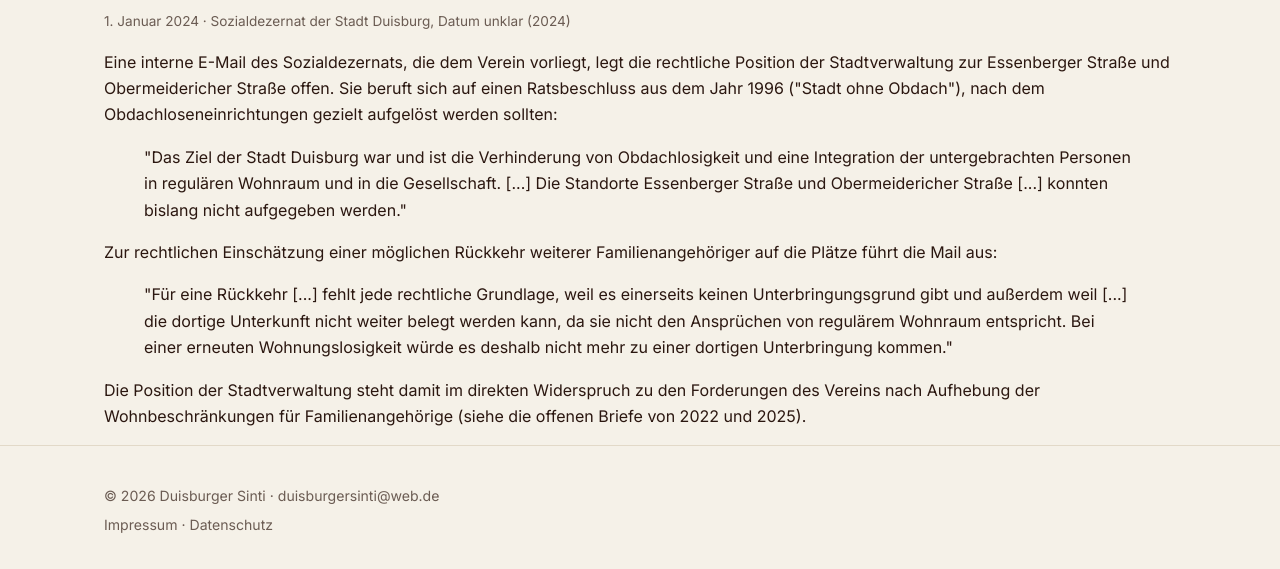
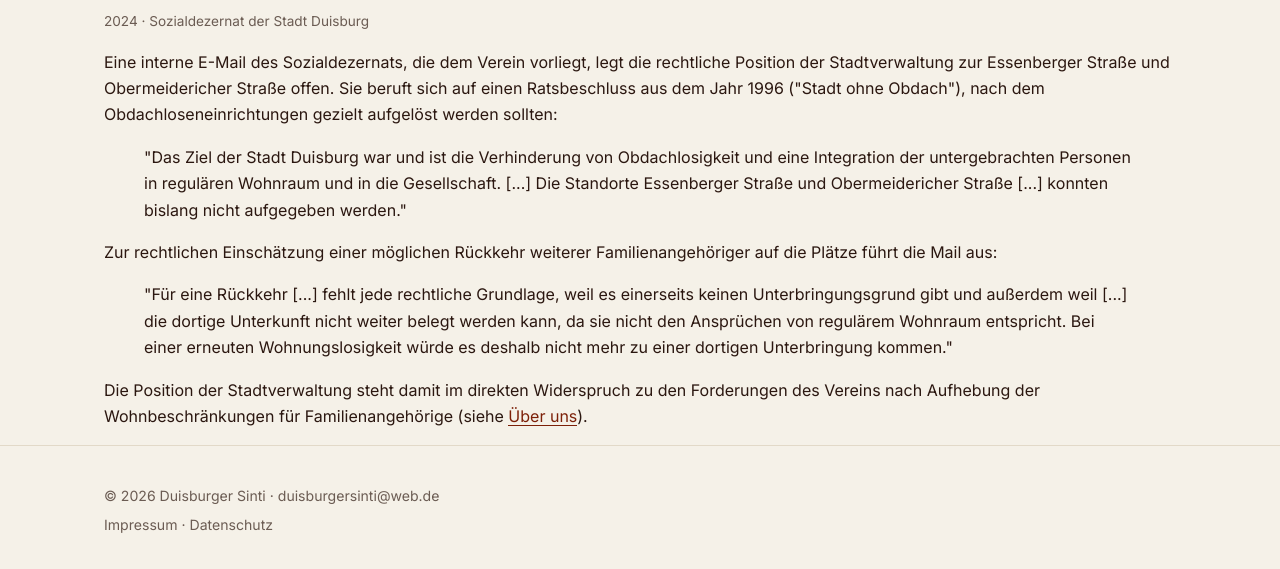
Before and after one commit to ZKHochfeld/duisburger-sinti-webseite, an Eleventy site: page src/presse/2024-sozialdezernat-position-essenberger-strasse.md in a window 1280 px wide. Shown: the part 193-762 px from the top of the page. Built offline with nearby package versions, Linux system fonts and the light colour scheme; Eleventy itself is replaced by a stand-in of ours; files that its build step writes are made by us from their sources.

Commit message:
Zeige nur Jahr statt fiktivem Datum, entferne Verweis auf gelöschten Brief
"Datum unklar (2024)" ersetzt durch reines Jahr 2024 (neues optionales
Feld datumUngenau + jahr-Filter). Verweis auf die "offenen Briefe von
2022 und 2025" entfernt, da der 2025er Brief nie verschickt und von der
Website gelöscht wurde – Widerspruch verlinkt jetzt auf Über uns.

```diff
--- a/src/_includes/presse-eintrag.njk
+++ b/src/_includes/presse-eintrag.njk
@@ -4,7 +4,7 @@ layout: base.njk
 <article>
   <span class="abzeichen">{{ kategorie or "Presse" }}</span>
   <h1>{{ title }}</h1>
-  <p class="karte__meta">{{ date | datum }}{% if quelle %} · {{ quelle }}{% endif %}</p>
+  <p class="karte__meta">{% if datumUngenau %}{{ date | jahr }}{% else %}{{ date | datum }}{% endif %}{% if quelle %} · {{ quelle }}{% endif %}</p>
   {% if titelbild %}<img src="{{ titelbild }}" alt="" style="width:100%;border-radius:10px;margin:1rem 0;">{% endif %}
   {{ content | safe }}
   {% if link %}<p><a href="{{ link }}" target="_blank" rel="noopener">{% if link.startsWith('/assets/') %}Dokument herunterladen{% else %}Originalartikel{% endif %} &rarr;</a></p>{% endif %}
--- a/src/presse/2024-sozialdezernat-position-essenberger-strasse.md
+++ b/src/presse/2024-sozialdezernat-position-essenberger-strasse.md
@@ -2,8 +2,9 @@
 layout: presse-eintrag.njk
 title: "Die Position der Stadtverwaltung zur Essenberger Straße"
 date: 2024-01-01
+datumUngenau: true
 kategorie: Dokument
-quelle: "Sozialdezernat der Stadt Duisburg, Datum unklar (2024)"
+quelle: "Sozialdezernat der Stadt Duisburg"
 titelbild:
 link:
 ---
@@ -16,4 +17,4 @@ Zur rechtlichen Einschätzung einer möglichen Rückkehr weiterer Familienangeh
 
 > "Für eine Rückkehr [...] fehlt jede rechtliche Grundlage, weil es einerseits keinen Unterbringungsgrund gibt und außerdem weil [...] die dortige Unterkunft nicht weiter belegt werden kann, da sie nicht den Ansprüchen von regulärem Wohnraum entspricht. Bei einer erneuten Wohnungslosigkeit würde es deshalb nicht mehr zu einer dortigen Unterbringung kommen."
 
-Die Position der Stadtverwaltung steht damit im direkten Widerspruch zu den Forderungen des Vereins nach Aufhebung der Wohnbeschränkungen für Familienangehörige (siehe die offenen Briefe von 2022 und 2025).
+Die Position der Stadtverwaltung steht damit im direkten Widerspruch zu den Forderungen des Vereins nach Aufhebung der Wohnbeschränkungen für Familienangehörige (siehe [Über uns](/ueber-uns/)).
```
Also changed, not shown: .eleventy.js.
